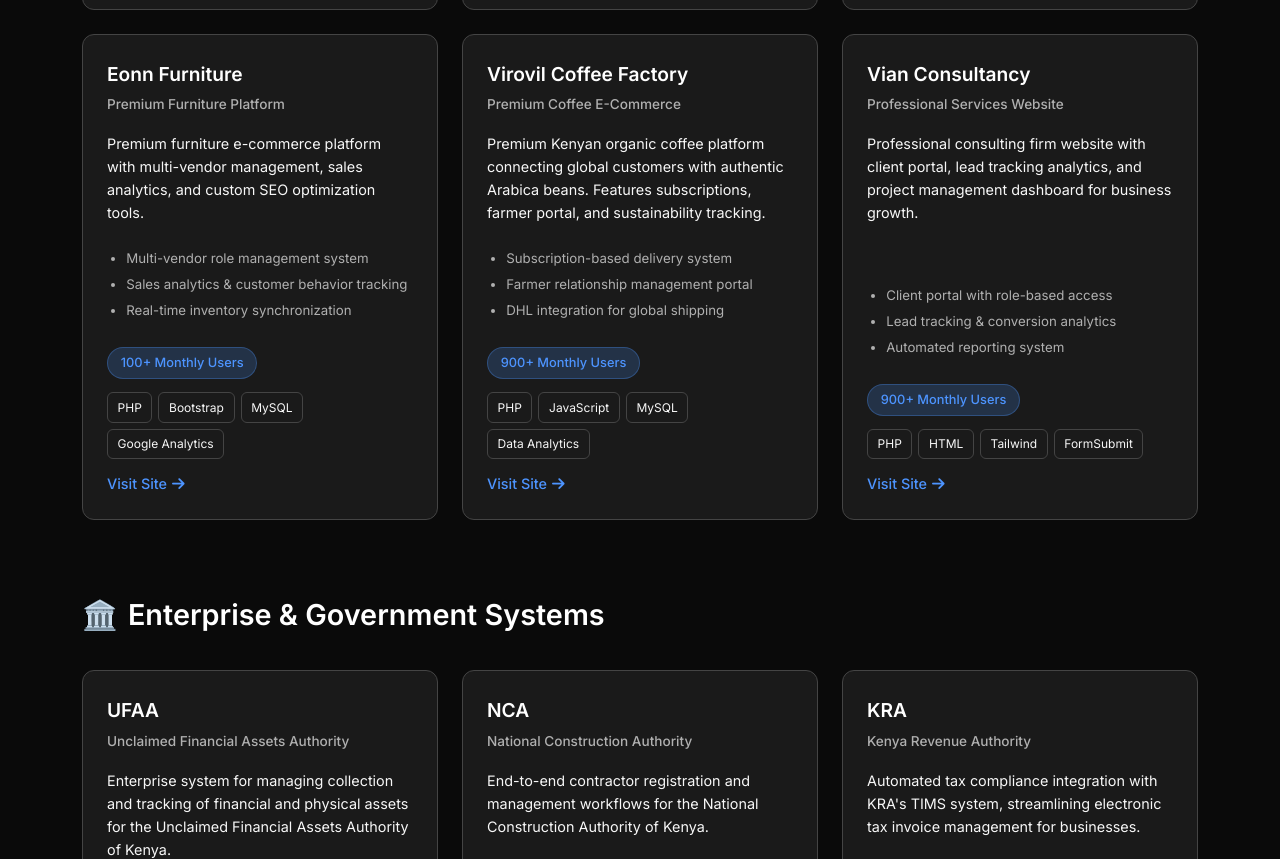
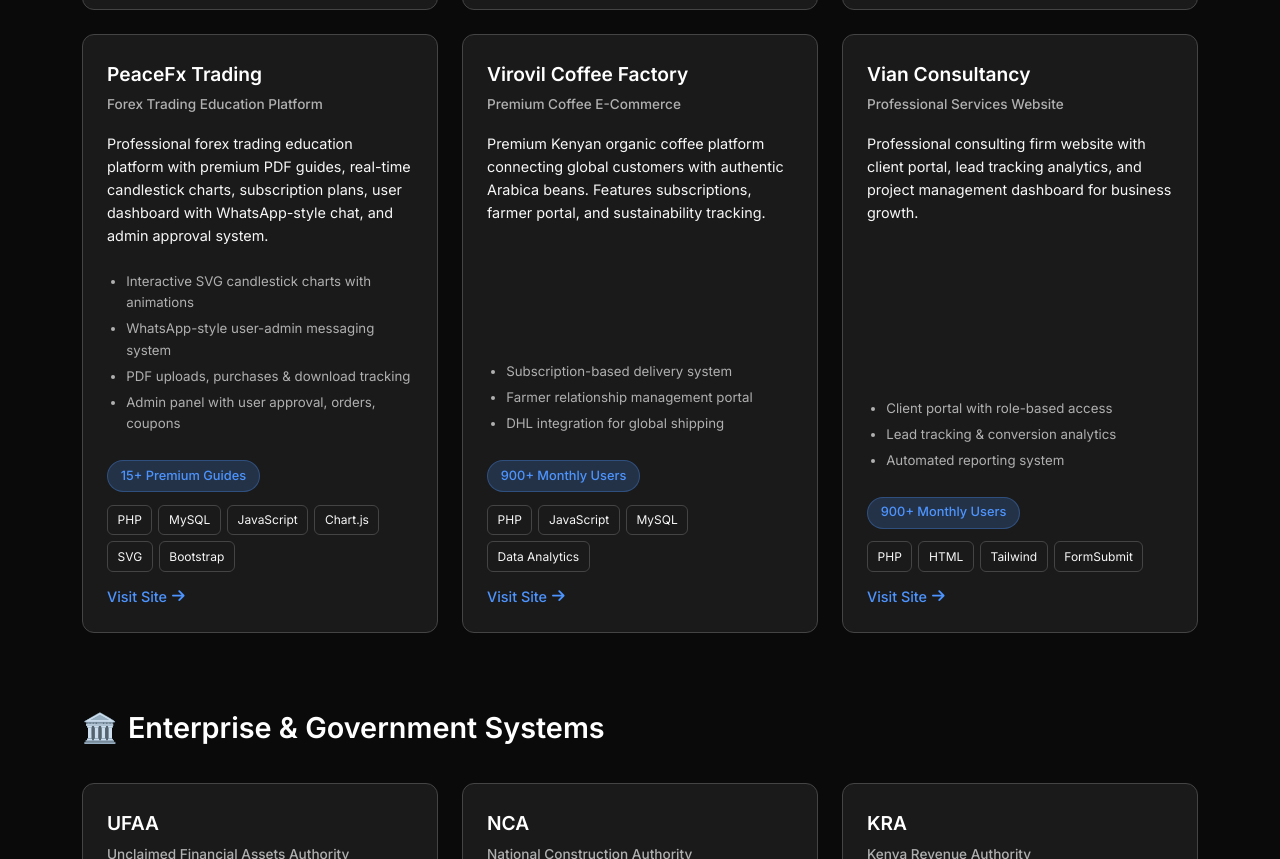
Before and after one commit to daveSeme/DavidSeme, a plain HTML site: page index.html in a window 1280 px wide. Shown: the part 5047-5906 px from the top of the page. Drawn offline with nearby package versions, Linux system fonts and the light colour scheme.

Commit message:
Replace Eonn Furniture with PeaceFx Trading project
Replaced Eonn Furniture project details with PeaceFx Trading project information, including description, features, and tech stack.

```diff
--- a/index.html
+++ b/index.html
@@ -1271,29 +1271,32 @@
                         </div>
                     </div>
 
-                    <!-- Eonn Furniture -->
+                   <!--PEACEFX -->
                 <div class="col-lg-4 col-md-6 mb-4">
                     <div class="project-card h-100">
-                            <div class="project-name">Eonn Furniture</div>
-                            <div class="project-subtitle">Premium Furniture Platform</div>
+                        <div class="project-name">PeaceFx Trading</div>
+                        <div class="project-subtitle">Forex Trading Education Platform</div>
                         <div class="project-description">
-                                Premium furniture e-commerce platform with multi-vendor management, sales analytics, and custom SEO optimization tools.
+                            Professional forex trading education platform with premium PDF guides, real-time candlestick charts, subscription plans, user dashboard with WhatsApp-style chat, and admin approval system.
                         </div>
                         <ul class="project-features">
-                                <li>Multi-vendor role management system</li>
-                                <li>Sales analytics & customer behavior tracking</li>
-                                <li>Real-time inventory synchronization</li>
+                            <li>Interactive SVG candlestick charts with animations</li>
+                            <li>WhatsApp-style user-admin messaging system</li>
+                            <li>PDF uploads, purchases & download tracking</li>
+                            <li>Admin panel with user approval, orders, coupons</li>
                         </ul>
                         <div class="project-stats">
-                                <span class="visitors">100+ Monthly Users</span>
+                            <span class="visitors">15+ Premium Guides</span>
                         </div>
                         <div class="tech-stack">
                             <span class="tech-badge">PHP</span>
+                            <span class="tech-badge">MySQL</span>
+                            <span class="tech-badge">JavaScript</span>
+                            <span class="tech-badge">Chart.js</span>
+                            <span class="tech-badge">SVG</span>
                             <span class="tech-badge">Bootstrap</span>
-                                <span class="tech-badge">MySQL</span>
-                                <span class="tech-badge">Google Analytics</span>
-                            </div>
-                            <a href="https://eonn.co.ke" target="_blank" rel="noopener" class="project-link">
+                        </div>
+                        <a href="https://rovil.co.ke/Peace/" target="_blank" rel="noopener" class="project-link">
                             Visit Site <i class="fas fa-arrow-right"></i>
                         </a>
                     </div>
```
Lines whose indentation alone changed are shown as unchanged.
